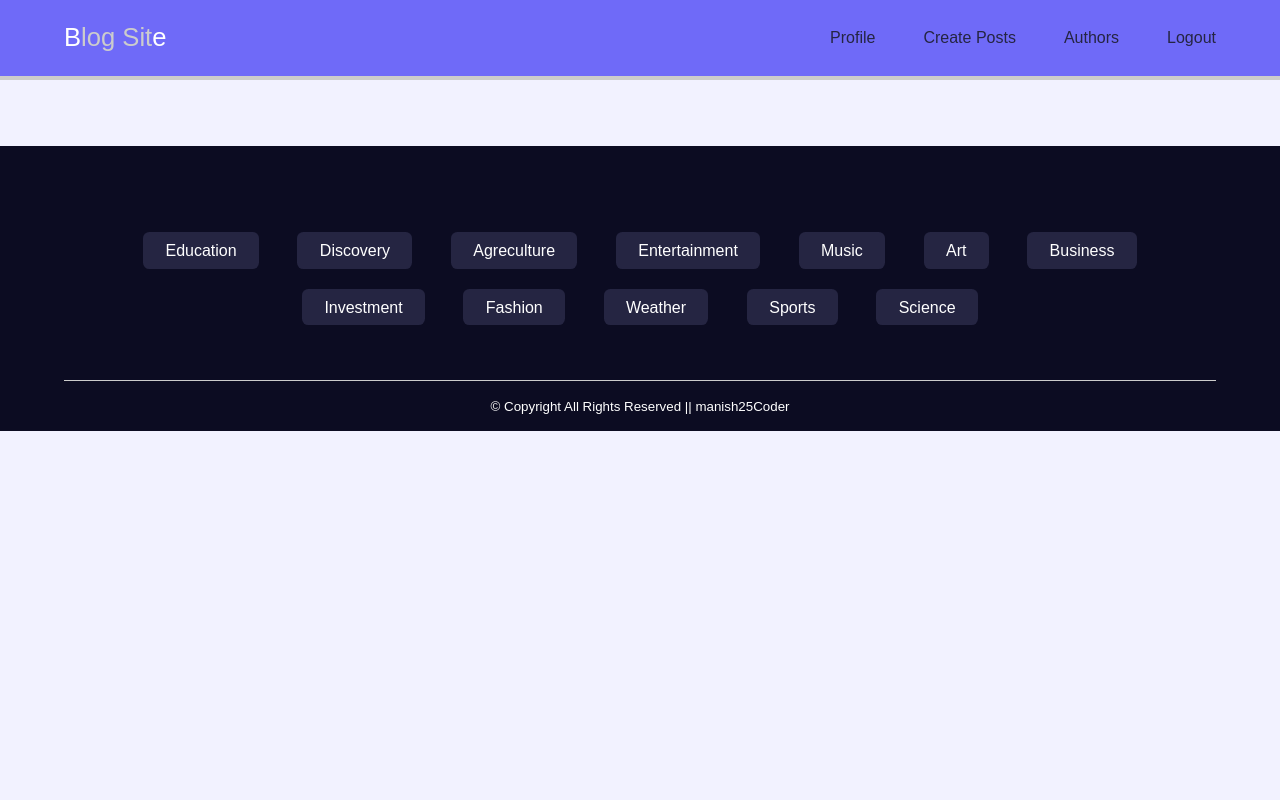
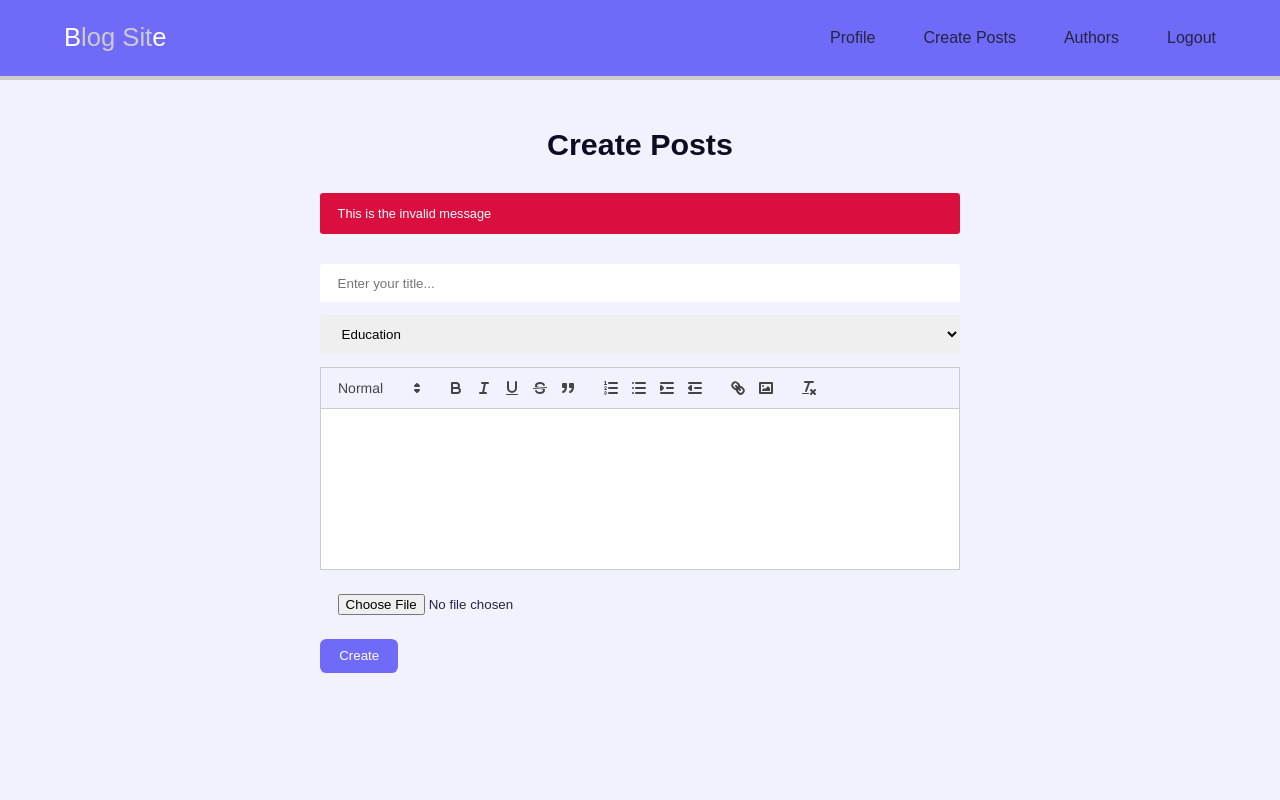
Before and after one commit to manish25Coder/Blog, a React (Vite) app: page /create in a window 1280 px wide. Shown: the top 800 px of the page. Built offline with nearby package versions, Linux system fonts and the light colour scheme.

Commit message:
Added createPosts

```diff
--- a/src/App.css
+++ b/src/App.css
@@ -323,6 +323,9 @@ footer{
 }
 
 /*....Signup & Signin css.....*/
+.form-container{
+    width: 50%;
+}
 form{
     display: flex;
     flex-direction: column;
@@ -343,11 +346,10 @@ input, select, textarea{
     margin-bottom: 1.1rem;
     border-radius: var(--border-radius-1);
 }
-.form-container{
-    width: 50%;
-}
+
 .form-container h2{
     margin-bottom: 2rem;
+    text-align: center;
 }
 .form-container small{
     margin-top: 1.5rem;
@@ -415,6 +417,10 @@ input, select, textarea{
     text-align: center;
     align-items: center;
 }
+/* .profile-details form{
+    background: #000;
+    width: 100%;
+} */
 .profile-wrapper{
     position: relative;
 }
@@ -487,3 +493,14 @@ input, select, textarea{
 .dashboard-post-action .btn-V:hover{
     background: var(--color-gray-900);
 }
+
+/*Quill css.....*/
+.ql-editor{
+    overflow: scroll;
+    background: var(--color-white);
+    height: 10rem !important;
+}
+/*Createpost css..*/
+.createposts-form{
+    width: 100%;
+}
--- a/src/Pages/CreatePost.jsx
+++ b/src/Pages/CreatePost.jsx
@@ -1,7 +1,57 @@
-import React from 'react'
+import React, { useState } from 'react'
+//importing react quill
+import ReactQuill from 'react-quill';
+import 'react-quill/dist/quill.snow.css'
 
 export default function CreatePost() {
+
+  const [title,setTitle] = useState('');
+  const [category,setCategory] = useState('Uncategorized');
+  const [description,setDescription] = useState('');
+  const [thumbImage,setThumbImage] = useState('');
+
+  //posts categoriess...
+  const postCategories =['Education','Discovery', 'Agreculture', 'Entertainment', 'Music', 'Art', 'Business', 'Investment', 'Fashion', 'Weather', 'Sports', 'Science']
+
+  //modules....
+  const modules ={
+    toolbar : [
+      [{'header' : [1,2,3,4,5,false]}],
+      ['bold', 'italic', 'underline', 'strike', 'blockquote'],
+      [{'list':'ordered'},{'list':'bullet'},{'indent':'+1'},{'indent':'-1'},],
+      ['link', 'image'],
+      ['clean']
+    ]
+  }
+
+
+  //Formats.....
+  const formats =[
+    'header',
+    'bold', 'italic', 'underline', 'strike', 'blockquote',
+    'list', 'bullet', 'indent',
+    'link', 'image'
+  ]
+
   return (
-    <div>CreatePost</div>
+    <section className='createposts'>
+      <div className="container form-container createpost-container">
+        <h2> Create Posts </h2>
+        <form action='' className='form createposts-form'>
+          <p className='form-message'>This is the invalid message</p>
+          <input type='text' placeholder='Enter your title... ' name='title' value={title} onChange={e=>setTitle(e.target.value)} autoFocus />
+          <select name='category' value={category} onChange={e=>setCategory(e.target.value)}>
+            {
+                postCategories.map(cat=> <option key={cat}>{cat}</option>)
+            }
+          </select>
+             {/* React quill */}
+            <ReactQuill modules={modules} formats={formats} value={description} onChange={e=>setDescription(e.target.value)} />
+          <input type='file'  value={thumbImage} onChange={e=>setThumbImage(e.target.value)} accept='png,jpg,jpeg'/>
+          <button type='submit' className='btn btn-primary'>Create</button>
+        </form>
+
+      </div>
+    </section>
   )
 }
```
